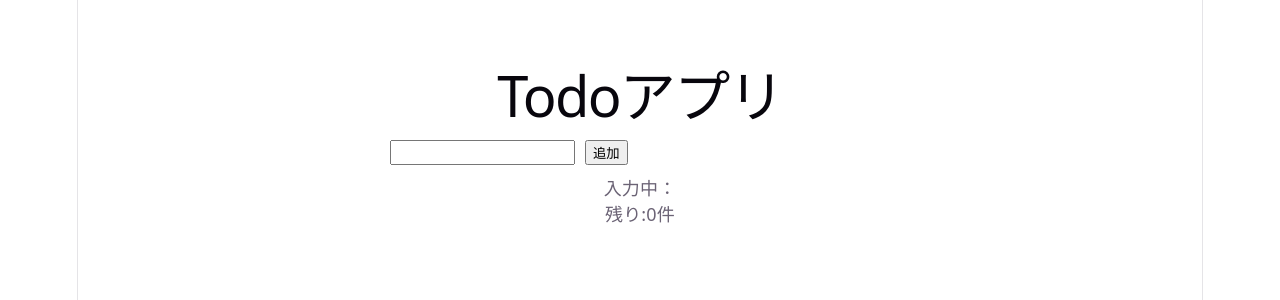
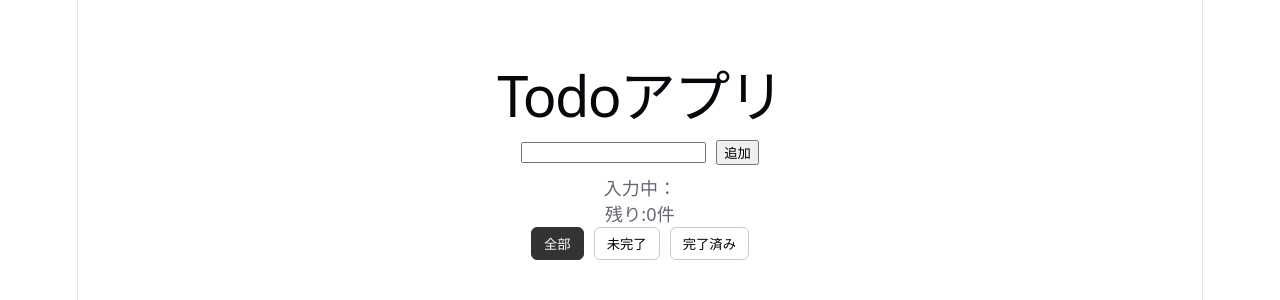
Before and after one commit to tsunat973/todo-app, a React (Vite) app: page / in a window 1280 px wide. Shown: the top 300 px of the page. Built offline with nearby package versions, Linux system fonts and the light colour scheme.

Commit message:
filter機能実装

```diff
--- a/src/App.css
+++ b/src/App.css
@@ -7,11 +7,14 @@
   display: flex;
   gap: 10px;
   margin-bottom: 10px;
+  justify-content: center;
+  align-items: center;
 }
 
 .todo-item {
   display: flex;
   align-items: center;
+  justify-content: center;
   gap: 10px;
   margin-bottom: 10px;
 
@@ -23,9 +26,30 @@
 }
 
 .todo-text {
-  width: 200px;
+  width: 150px;
 }
 
 button {
   cursor: pointer;
 }
+
+.filter-area {
+  display: flex;
+  gap: 10px;
+  justify-content: center;
+  margin-bottom: 20px;
+}
+
+.filter-btn {
+padding: 6px 12px;
+border: 1px solid #ccc;
+border-radius: 6px;
+background: white;
+color: black;
+}
+
+.filter-btn.active{
+  background: #333;
+  color: white;
+  border-color: #333;
+}
--- a/src/App.jsx
+++ b/src/App.jsx
@@ -69,6 +69,8 @@ function App() {
     setEditingIndex(null);
     setEditText("");
   }
+  //filter機能実装
+  const [display, setDisplay] = useState("all");
 
   return (
     <div className="container">
@@ -95,7 +97,28 @@ function App() {
         {todos.filter((todo) => !todo.completed).length}
         件
       </p>
-      {todos.map((todo, index) => (
+      <div className="filter-area">
+        <button
+          className={display === "all" ? "filter-btn active" : "filter-btn"}
+          onClick={() => setDisplay("all")}
+        >全部</button>
+        <button className={display === "active" ? "filter-btn active" : "filter-btn"}
+          onClick={() => setDisplay("active")}>未完了</button>
+        <button className={display === "completed" ? "filter-btn active" : "filter-btn"}
+          onClick={() => setDisplay("completed")}>完了済み</button>
+      </div>
+
+      {todos
+        .filter((todo) =>
+          display === "all"
+            ? true
+            : display === "active"
+              ? !todo.completed
+              : display === "completed"
+                ? todo.completed
+                : false
+        )
+        .map((todo, index) => (
           <div
             key={index}
             className="todo-item">
@@ -107,12 +130,13 @@ function App() {
                 <button onClick={() => saveTodo(index)}>保存</button>
               </>) : (
               <p
-            className={ todo.completed
+                className={todo.completed
                   ? "todo-text completed"
                   : "todo-text"
                 }
               >{todo.text}</p>
             )}
+
 
             {/* クリックされたときに deleteTodo(index) を実行する関数を渡している */}
             <button onClick={() => deleteTodo(index)}>
```
Lines whose indentation alone changed are shown as unchanged.
